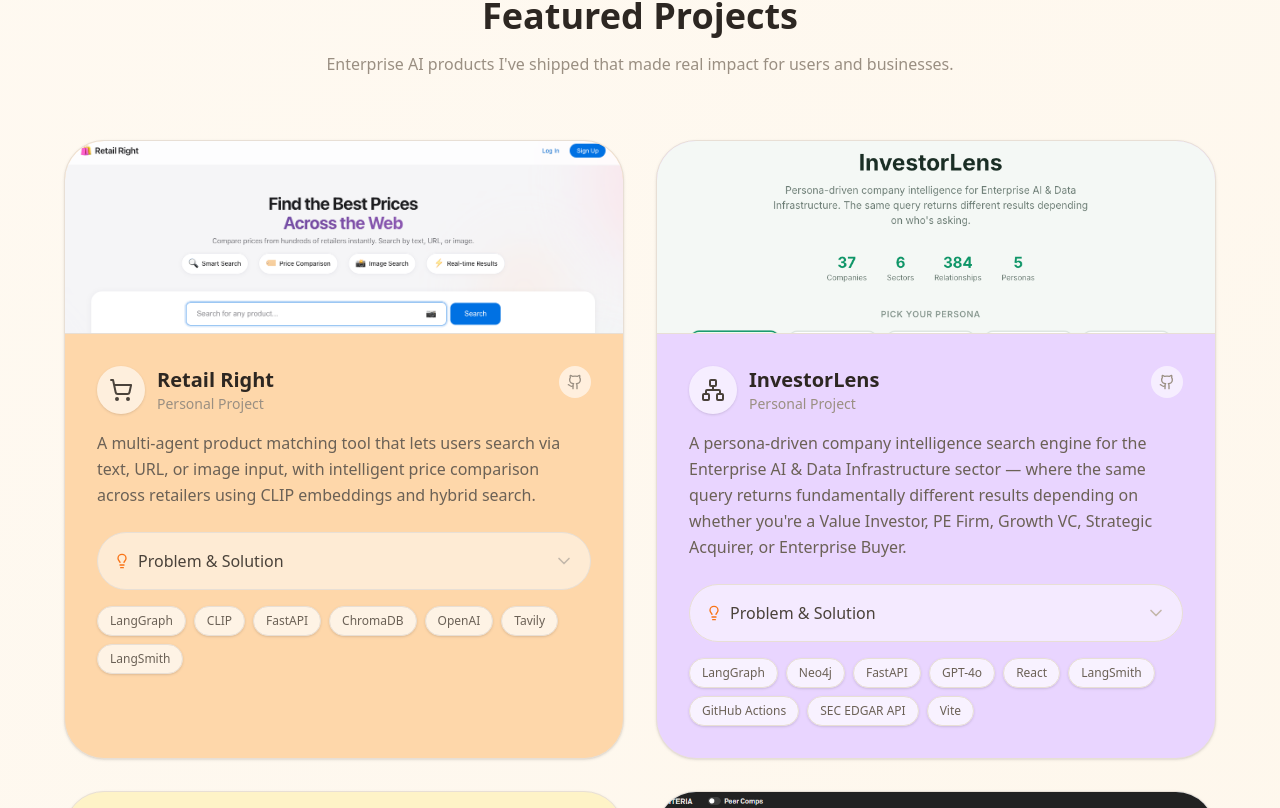
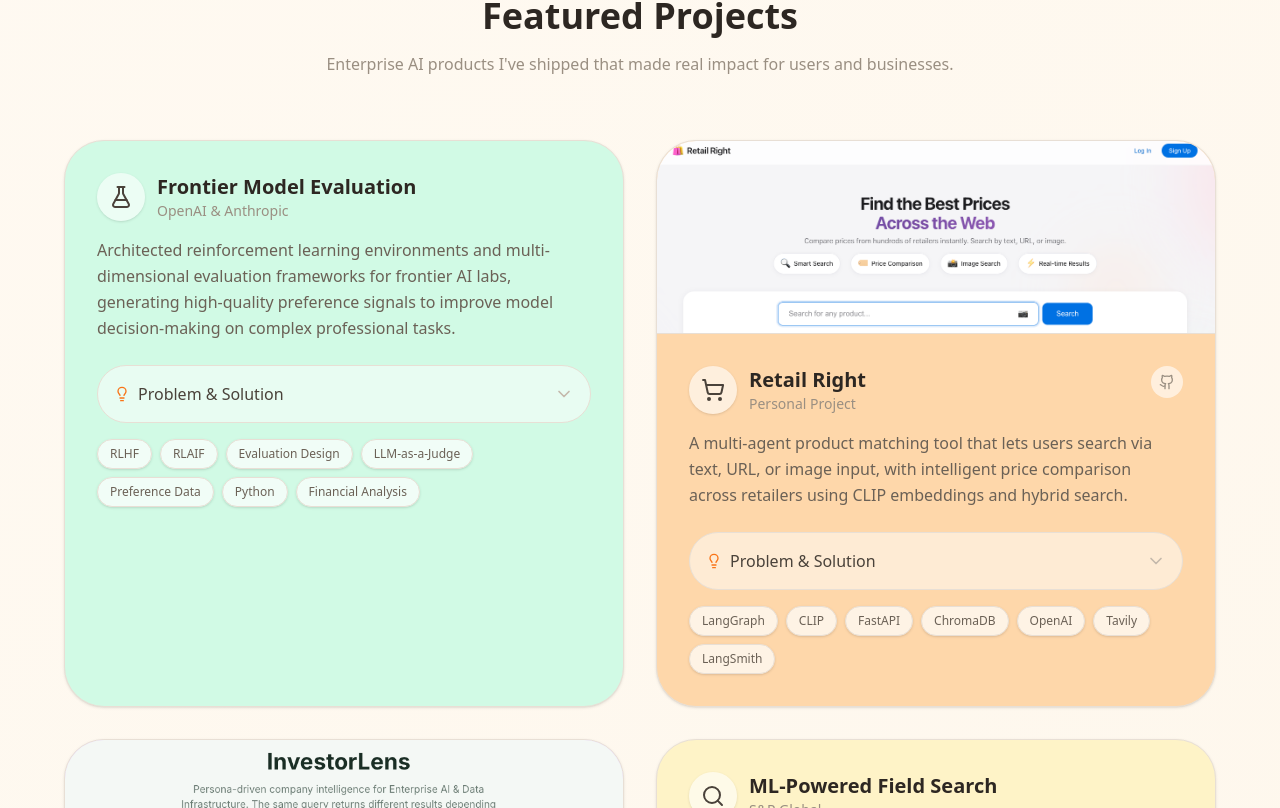
Before and after one commit to zeus1292/akshay.io, a Next.js app: page / in a window 1280 px wide. Shown: the part 2192-3000 px from the top of the page. Built offline with nearby package versions, Linux system fonts and the light colour scheme.

Commit message:
Add evaluation framework project details

```diff
--- a/src/components/ProjectGallery.tsx
+++ b/src/components/ProjectGallery.tsx
@@ -18,6 +18,7 @@
   ShoppingCart,
   Search,
   Network,
+  FlaskConical,
 } from "lucide-react";
 
 interface ProjectGalleryProps {
@@ -43,6 +44,22 @@
 }
 
 const workProjects: Project[] = [
+  {
+    id: "frontier-eval",
+    title: "Frontier Model Evaluation",
+    subtitle: "OpenAI & Anthropic",
+    description:
+      "Architected reinforcement learning environments and multi-dimensional evaluation frameworks for frontier AI labs, generating high-quality preference signals to improve model decision-making on complex professional tasks.",
+    problem:
+      "Frontier AI models lacked robust, domain-specific benchmarks for high-cognition professional tasks — particularly in product management and financial analysis — limiting their ability to make reliable, context-aware decisions in enterprise workflows.",
+    solution:
+      "Engineered structured RL training environments and evaluation rubrics that produced preference signals across PM scenarios (roadmap prioritization, stakeholder trade-offs) and financial analysis tasks (earnings interpretation, market signal reasoning). Frameworks were designed to surface nuanced reasoning quality, not just output accuracy.",
+    impact:
+      "Contributed directly to model training pipelines at two frontier AI labs; evaluation frameworks spanned product management and financial analysis domains, generating scalable preference data for RLHF/RLAIF training.",
+    techStack: ["RLHF", "RLAIF", "Evaluation Design", "LLM-as-a-Judge", "Preference Data", "Python", "Financial Analysis"],
+    color: "bg-pastel-mint",
+    icon: FlaskConical,
+  },
   {
     id: "retail-right",
     title: "Retail Right",
```
